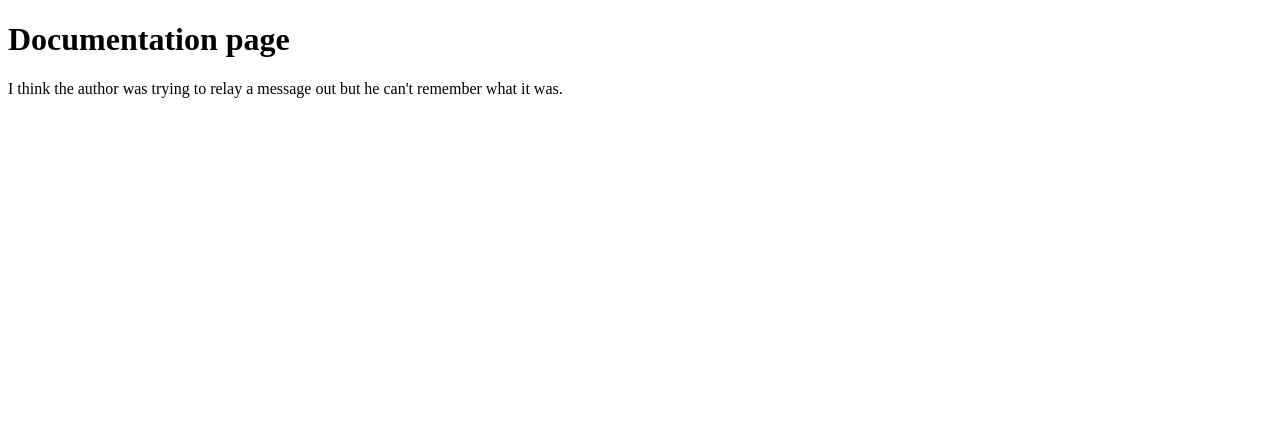
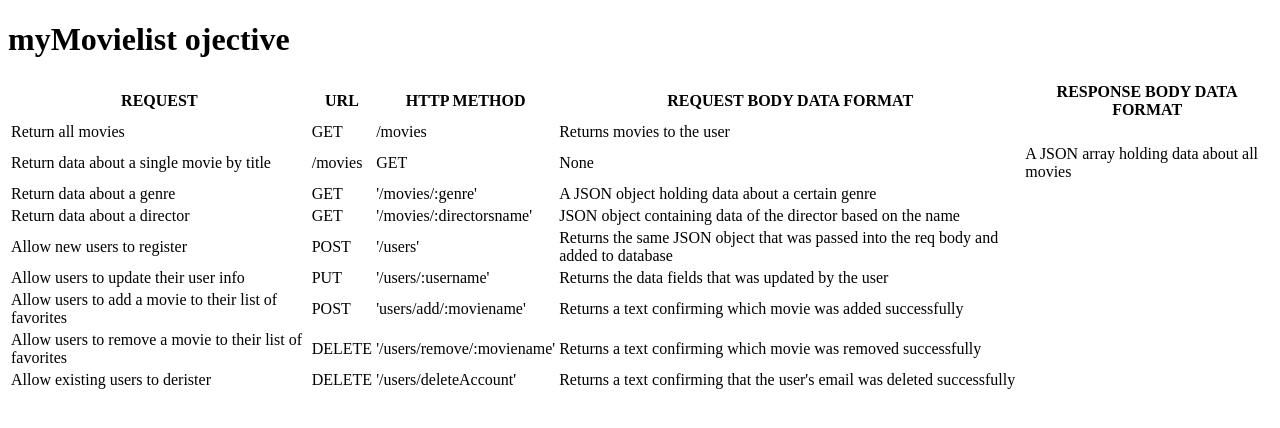
Before and after one commit to huevo1990/movie_api, a website: page documentation.html in a window 1280 px wide. Drawn offline with Linux system fonts and the light colour scheme.

Commit message:
Add files via upload

```diff
--- a/documentation.html
+++ b/documentation.html
@@ -1,12 +1,82 @@
-<!-- documentation.html -->
 <!DOCTYPE html>
 <html lang="en" dir="ltr">
   <head>
     <meta charset="utf-8">
-    <title>DOCUMENTATION</title>
+    <meta http-equiv="X-UA-Compatible" content="IE=edge">
+    <meta name="viewport" content="width=device-width, initial-scale=1.0">
+    <title>myMovielist</title>
   </head>
   <body>
-    <h1>Documentation page</h1>
-    <p>I think the author was trying to relay a message out but he can't remember what it was.</p>
+    <h1>myMovielist ojective</h1>
+
+    <table>
+      <thead>
+        <tr>
+          <th>REQUEST</th>
+          <th>URL</th>
+          <th>HTTP METHOD</th>
+          <th>REQUEST BODY DATA FORMAT</th>
+          <th>RESPONSE BODY DATA FORMAT</th>
+        </tr>
+      </thead>
+
+      <tbody>
+        <tr>
+          <td>Return all movies</td>
+          <td>GET</td>
+          <td>/movies</td>
+          <td>Returns movies to the user</td>
+        </tr>
+        <tr>
+          <td>Return data about a single movie by title</td>
+          <td>/movies</td>
+          <td>GET</td>
+          <td>None</td>
+          <td>A JSON array holding data about all movies</td>
+        </tr>
+        <tr>
+          <td>Return data about a genre</td>
+          <td>GET</td>
+          <td>'/movies/:genre'</td>
+          <td>A JSON object holding data about a certain genre</td>
+        </tr>
+        <tr>
+          <td>Return data about a director</td>
+          <td>GET</td>
+          <td>'/movies/:directorsname'</td>
+          <td>JSON object containing data of the director based on the name</td>
+        </tr>
+        <tr>
+          <td>Allow new users to register</td>
+          <td>POST</td>
+          <td>'/users'</td>
+          <td>Returns the same JSON object that was passed into the req body and added to database</td>
+        </tr>
+        <tr>
+          <td>Allow users to update their user info</td>
+          <td>PUT</td>
+          <td>'/users/:username'</td>
+          <td>Returns the data fields that was updated by the user</td>
+        </tr>
+        <tr>
+          <td>Allow users to add a movie to their list of favorites</td>
+          <td>POST</td>
+          <td>'users/add/:moviename'</td>
+          <td>Returns a text confirming which movie was added successfully</td>
+        </tr>
+        <tr>
+          <td>Allow users to remove a movie to their list of favorites</td>
+          <td>DELETE</td>
+          <td>'/users/remove/:moviename'</td>
+          <td>Returns a text confirming which movie was removed successfully</td>
+        </tr>
+        <tr>
+          <td>Allow existing users to derister</td>
+          <td>DELETE</td>
+          <td>'/users/deleteAccount'</td>
+          <td>Returns a text confirming that the user's email was deleted successfully</td>
+        </tr>
+      </tbody>
+    </table>
   </body>
 </html>
```
